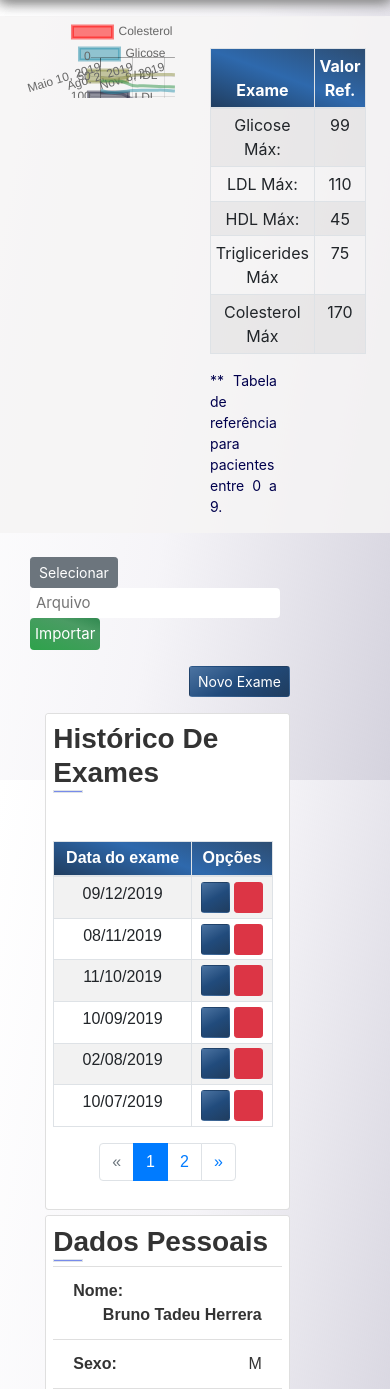
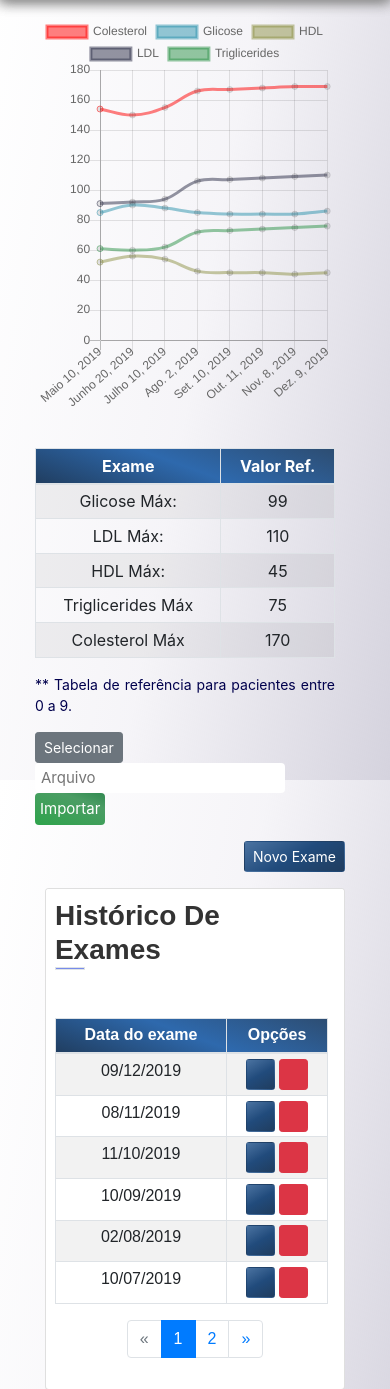
Before and after one commit to bruno-ralmeida/PI_2020.1, a Django app: page /exames/detalhes/5 in a window 390 px wide. Shown: the part 64-1453 px from the top of the page. Run offline with Django 3.2, Linux system fonts and the light colour scheme; a user stored in the database is signed in; data comes from the database, SQL or seed files in the repository; some libraries are stand-ins or nearby versions; some web fonts are replaced.

Commit message:
Ajustando o gráfico.

```diff
--- a/static/css/app.css
+++ b/static/css/app.css
@@ -346,7 +346,30 @@ header{
 
 }
 
-@media screen and (max-width:900px){
+@media screen and (max-width:1100px){
+
+  .pr-4{
+    padding-right: 0 !important;
+  }
+
+  .row {
+    margin-right: -10px;
+    margin-left: -10px;
+  }
+
+  .col{
+    width: 100%;
+  }
+
+
+  .col-4{
+    width: 100% !important;
+    max-width: 1200px !important;
+    height: 100% !important;
+    -ms-flex: 100%;
+    flex: 100%;
+  }
+
   .menu-toggle-btn{
       display: block !important;
   }
--- a/templates/exames/exames.html
+++ b/templates/exames/exames.html
@@ -4,13 +4,13 @@
 
 <main>
     <section class="container-fluid">
-        <div class="row mt-x" style="background-color: rgba(246, 245, 245, 0.856);">
+        <section class="container row  mt-x">
             <!--Grafico Historico de exames-->
-            <div class="col-6 " >
+            <div class="col"  style="height: 400px !important; padding-bottom: 2%;">
                 <canvas id="chart"></canvas>
             </div>
             <!--Tabela de referencia-->
-            <div class="col-4 pr-5 mt-y">
+            <div class="col-4 mt-y">
                 {% for exame in exame_referencia %}
                 <table class="table table-sm table-bordered table-striped mx-auto text-center" >
                     <thead class="colorCustom">
@@ -56,9 +56,12 @@
                 </div>
                 {% endfor %}
             </div>
-        </div>
-        <div class="container mt-4">
-            <div class="col-10">
+        </section>
+        <div class="container">
+
+            <div class="col-lg-10">
+
+                <div class="mx-auto">
                     <!--Importador de PDF-->
                     <div class="row mb-3">
                         <!--Mensagem de Importação-->
@@ -81,9 +84,12 @@
                         <button type="button" class="btn btn-sm btnCustom ml-5" data-toggle="modal" data-target="#Cadastro">
                             Novo Exame
                         </button>
+
                     </div>
 
                     {% include 'partials/_det_paciente.html' %}
+
+                </div>
             </div>
         </div>
     </section>
@@ -239,6 +245,7 @@
             ]
             },
             options: {
+                maintainAspectRatio: false,
                 scales: {
                     yAxes: [{
                         ticks: {
@@ -248,7 +255,7 @@
                 },
                 layout: {
                     padding: {
-                        left: 50,
+                        left: 0,
                         right: 0,
                         top: 0,
                         bottom: 0
```
Lines whose indentation alone changed are shown as unchanged.
